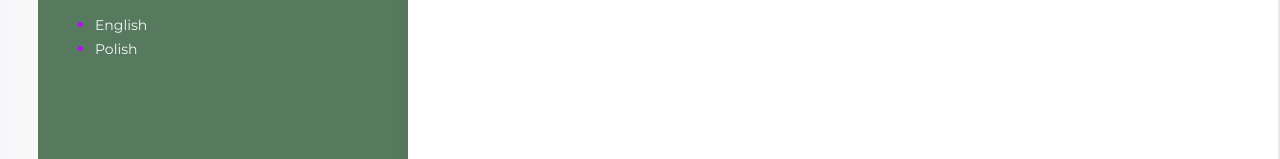
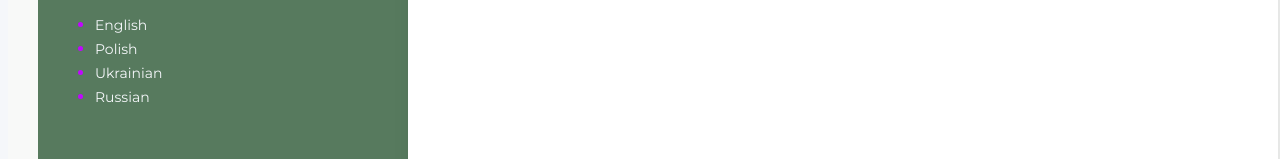
Before and after one commit to despob/BohdanD, a plain HTML site: page index.html in a window 1280 px wide. Shown: the part 985-1144 px from the top of the page. Drawn offline with Linux system fonts and the light colour scheme.

Commit message:
Update index.html

```diff
--- a/index.html
+++ b/index.html
@@ -84,6 +84,8 @@
                 <ul class="TeSo-list">
                     <li class="TeSo-item"> <span class="TeSo-text">English</span></li>
                     <li class="TeSo-item"> <span class="TeSo-text">Polish</span></li>
+                    <li class="TeSo-item"> <span class="TeSo-text">Ukrainian</span></li>
+                    <li class="TeSo-item"> <span class="TeSo-text">Russian</span></li>
                 </ul>
             </div>
         </aside>
```
